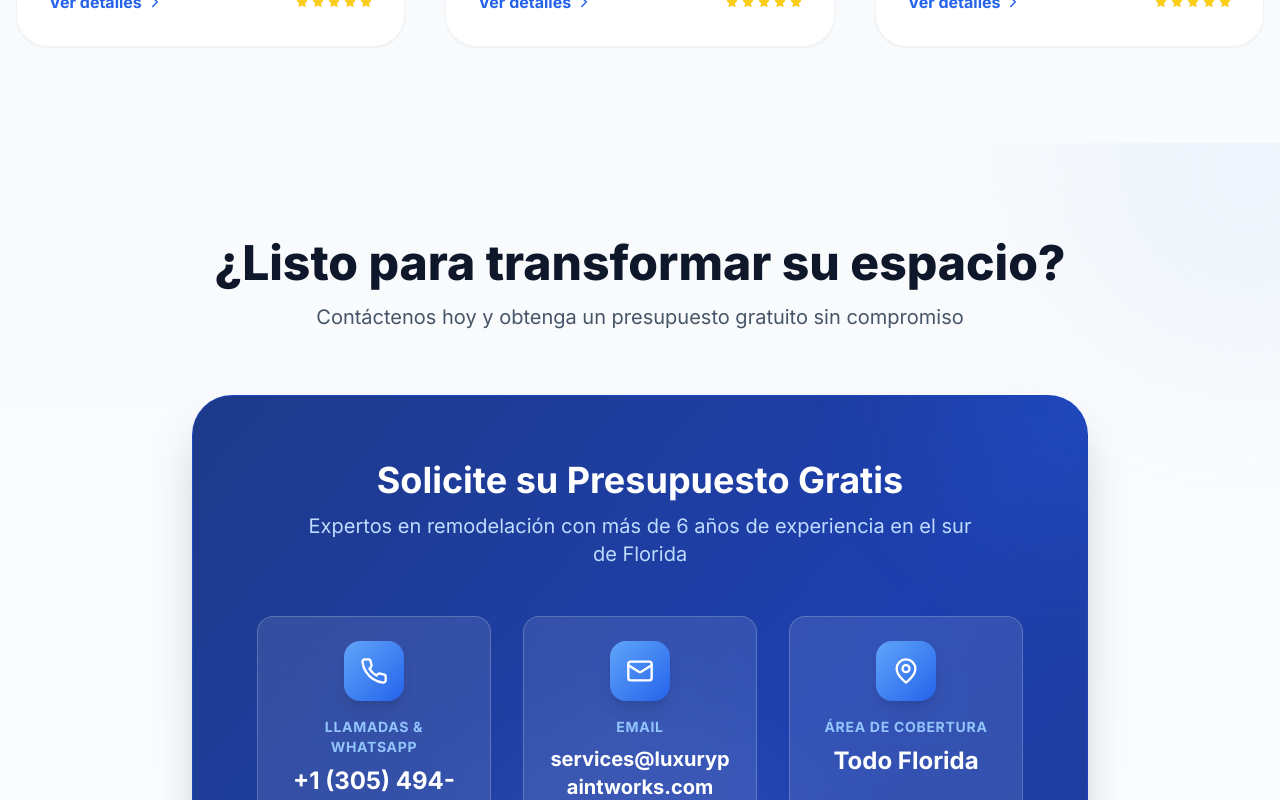
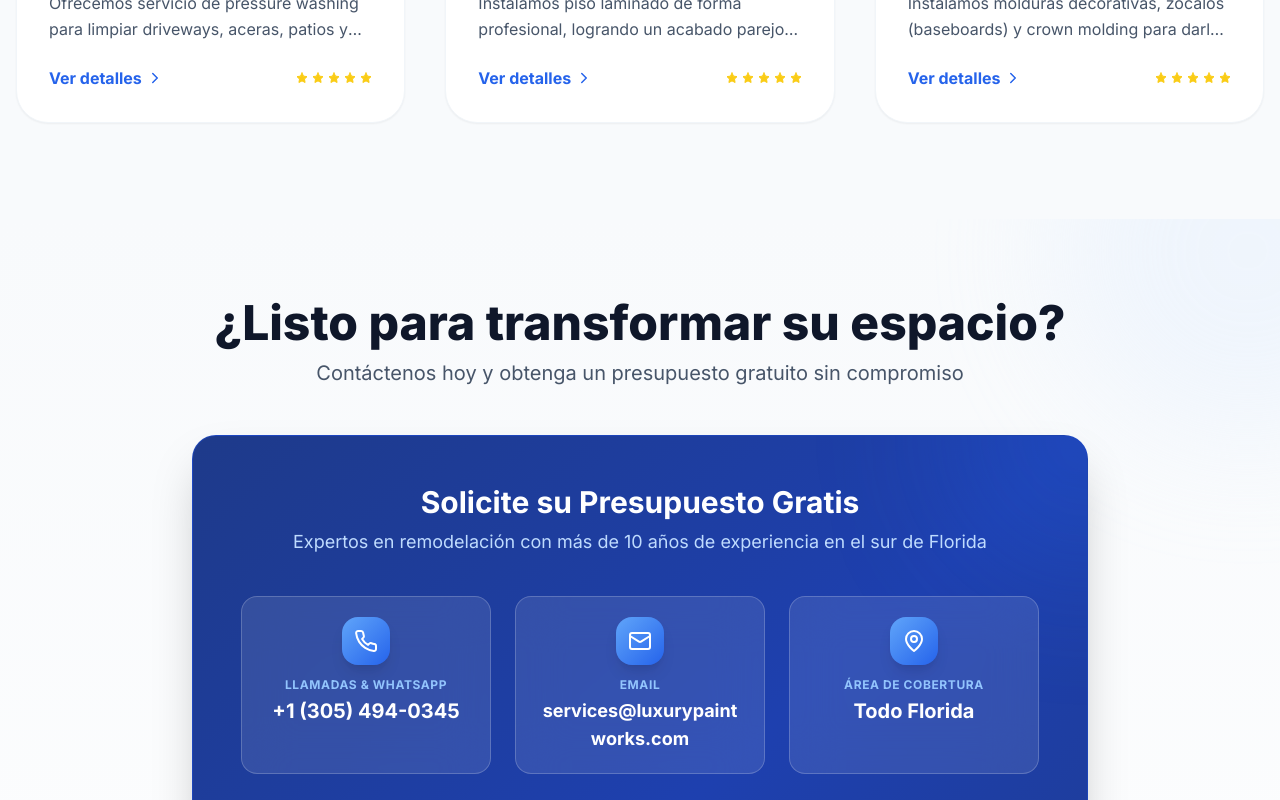
Before and after one commit to YankielDBC2/luxury-paintworks, a React (Vite) app: page / in a window 1280 px wide. Shown: the part 2000-2800 px from the top of the page. Built offline with nearby package versions, Linux system fonts and the light colour scheme; the HTML template or start-up script is replaced by a standard one.

Commit message:
Optimizar ContactSection y QuickFeatures para móviles, quitar Inc del header

```diff
--- a/src/components/contact/ContactSection.jsx
+++ b/src/components/contact/ContactSection.jsx
@@ -4,7 +4,7 @@ import { servicesData, contactInfo } from '../../data/servicesData';
 
 export const ContactSection = () => {
   return (
-    <section id="contacto" className="py-16 md:py-24 bg-gradient-to-b from-slate-50 to-white relative overflow-hidden">
+    <section id="contacto" className="py-12 md:py-20 bg-gradient-to-b from-slate-50 to-white relative overflow-hidden">
       {/* Background decorations */}
       <div className="absolute inset-0 overflow-hidden pointer-events-none">
         <div className="absolute -top-40 -right-40 w-96 h-96 bg-blue-100 rounded-full blur-3xl opacity-30" />
@@ -13,75 +13,74 @@ export const ContactSection = () => {
 
       <div className="container mx-auto px-4 relative z-10">
         {/* Section Header */}
-        <div className="text-center mb-12 md:mb-16">
-          <h2 className="text-3xl md:text-4xl lg:text-5xl font-extrabold text-slate-900 mb-4">
+        <div className="text-center mb-8 md:mb-12">
+          <h2 className="text-2xl md:text-4xl lg:text-5xl font-extrabold text-slate-900 mb-3">
             ¿Listo para transformar su espacio?
           </h2>
-          <p className="text-lg md:text-xl text-slate-600 max-w-2xl mx-auto">
+          <p className="text-base md:text-xl text-slate-600 max-w-2xl mx-auto">
             Contáctenos hoy y obtenga un presupuesto gratuito sin compromiso
           </p>
         </div>
 
         <div className="max-w-4xl mx-auto">
-          <div className="bg-gradient-to-br from-blue-900 via-blue-800 to-blue-900 rounded-3xl md:rounded-[2.5rem] overflow-hidden shadow-2xl border border-blue-700/50 relative">
+          <div className="bg-gradient-to-br from-blue-900 via-blue-800 to-blue-900 rounded-2xl md:rounded-3xl overflow-hidden shadow-2xl border border-blue-700/50 relative">
             {/* Decorative elements */}
             <div className="absolute top-0 right-0 w-72 h-72 bg-blue-600/20 rounded-full blur-3xl -mr-36 -mt-36" />
             <div className="absolute bottom-0 left-0 w-72 h-72 bg-blue-400/10 rounded-full blur-3xl -ml-36 -mb-36" />
-            <div className="absolute top-1/2 left-1/2 -translate-x-1/2 -translate-y-1/2 w-96 h-96 bg-white/5 rounded-full blur-3xl" />
 
-            <div className="relative z-10 p-8 md:p-12 lg:p-16">
+            <div className="relative z-10 p-6 md:p-10 lg:p-12">
               {/* Title */}
-              <div className="text-center mb-10 md:mb-12">
-                <h3 className="text-3xl md:text-4xl font-bold text-white mb-3">
+              <div className="text-center mb-6 md:mb-10">
+                <h3 className="text-2xl md:text-3xl font-bold text-white mb-2">
                   Solicite su Presupuesto Gratis
                 </h3>
-                <p className="text-blue-200 text-lg md:text-xl max-w-2xl mx-auto">
-                  Expertos en remodelación con más de 6 años de experiencia en el sur de Florida
+                <p className="text-blue-200 text-sm md:text-lg">
+                  Expertos en remodelación con más de 10 años de experiencia en el sur de Florida
                 </p>
               </div>
 
               {/* Contact Grid */}
-              <div className="grid grid-cols-1 md:grid-cols-3 gap-6 md:gap-8 mb-10 md:mb-12">
+              <div className="grid grid-cols-1 md:grid-cols-3 gap-4 md:gap-6 mb-6 md:mb-10">
                 {/* Phone */}
-                <div className="bg-white/10 backdrop-blur-xl rounded-2xl p-6 border border-white/20 hover:bg-white/15 transition-all group">
+                <div className="bg-white/10 backdrop-blur-xl rounded-xl md:rounded-2xl p-4 md:p-5 border border-white/20 hover:bg-white/15 transition-all group">
                   <div className="flex flex-col items-center text-center">
-                    <div className="bg-gradient-to-br from-blue-400 to-blue-600 p-4 rounded-2xl mb-4 group-hover:scale-110 transition-transform shadow-lg">
-                      <Phone size={28} className="text-white" />
+                    <div className="bg-gradient-to-br from-blue-400 to-blue-600 p-3 rounded-xl md:rounded-2xl mb-3 group-hover:scale-110 transition-transform shadow-lg">
+                      <Phone size={24} className="text-white" />
                     </div>
-                    <p className="text-sm text-blue-300 font-bold uppercase tracking-wider mb-2">
+                    <p className="text-xs text-blue-300 font-bold uppercase tracking-wider mb-1">
                       Llamadas & WhatsApp
                     </p>
-                    <a href={`tel:${contactInfo.phoneRaw}`} className="text-xl md:text-2xl font-bold text-white hover:text-blue-300 transition-colors">
+                    <a href={`tel:${contactInfo.phoneRaw}`} className="text-lg md:text-xl font-bold text-white hover:text-blue-300 transition-colors">
                       {contactInfo.phone}
                     </a>
                   </div>
                 </div>
 
                 {/* Email */}
-                <div className="bg-white/10 backdrop-blur-xl rounded-2xl p-6 border border-white/20 hover:bg-white/15 transition-all group">
+                <div className="bg-white/10 backdrop-blur-xl rounded-xl md:rounded-2xl p-4 md:p-5 border border-white/20 hover:bg-white/15 transition-all group">
                   <div className="flex flex-col items-center text-center">
-                    <div className="bg-gradient-to-br from-blue-400 to-blue-600 p-4 rounded-2xl mb-4 group-hover:scale-110 transition-transform shadow-lg">
-                      <Mail size={28} className="text-white" />
+                    <div className="bg-gradient-to-br from-blue-400 to-blue-600 p-3 rounded-xl md:rounded-2xl mb-3 group-hover:scale-110 transition-transform shadow-lg">
+                      <Mail size={24} className="text-white" />
                     </div>
-                    <p className="text-sm text-blue-300 font-bold uppercase tracking-wider mb-2">
+                    <p className="text-xs text-blue-300 font-bold uppercase tracking-wider mb-1">
                       Email
                     </p>
-                    <a href={`mailto:${contactInfo.email}`} className="text-lg md:text-xl font-bold text-white hover:text-blue-300 transition-colors break-all">
+                    <a href={`mailto:${contactInfo.email}`} className="text-sm md:text-base lg:text-lg font-bold text-white hover:text-blue-300 transition-colors break-all leading-tight">
                       {contactInfo.email}
                     </a>
                   </div>
                 </div>
 
                 {/* Coverage */}
-                <div className="bg-white/10 backdrop-blur-xl rounded-2xl p-6 border border-white/20 hover:bg-white/15 transition-all group">
+                <div className="bg-white/10 backdrop-blur-xl rounded-xl md:rounded-2xl p-4 md:p-5 border border-white/20 hover:bg-white/15 transition-all group">
                   <div className="flex flex-col items-center text-center">
-                    <div className="bg-gradient-to-br from-blue-400 to-blue-600 p-4 rounded-2xl mb-4 group-hover:scale-110 transition-transform shadow-lg">
-                      <MapPin size={28} className="text-white" />
+                    <div className="bg-gradient-to-br from-blue-400 to-blue-600 p-3 rounded-xl md:rounded-2xl mb-3 group-hover:scale-110 transition-transform shadow-lg">
+                      <MapPin size={24} className="text-white" />
                     </div>
-                    <p className="text-sm text-blue-300 font-bold uppercase tracking-wider mb-2">
+                    <p className="text-xs text-blue-300 font-bold uppercase tracking-wider mb-1">
                       Área de Cobertura
                     </p>
-                    <p className="text-xl md:text-2xl font-bold text-white">
+                    <p className="text-lg md:text-xl font-bold text-white">
                       {contactInfo.coverage}
                     </p>
                   </div>
@@ -89,98 +88,98 @@ export const ContactSection = () => {
               </div>
 
               {/* CTA Buttons */}
-              <div className="grid grid-cols-1 md:grid-cols-2 gap-4 mb-10 md:mb-12">
+              <div className="grid grid-cols-1 md:grid-cols-2 gap-3 md:gap-4 mb-6 md:mb-10">
                 <a
                   href={`https://wa.me/${contactInfo.phoneRaw}?text=${encodeURIComponent(contactInfo.whatsappMessage)}`}
                   target="_blank"
                   rel="noopener noreferrer"
-                  className="flex items-center justify-center gap-3 bg-gradient-to-r from-green-500 to-green-600 hover:from-green-600 hover:to-green-700 text-white font-bold py-5 px-6 rounded-2xl transition-all shadow-xl hover:shadow-2xl transform hover:scale-105 active:scale-95"
+                  className="flex items-center justify-center gap-2 md:gap-3 bg-gradient-to-r from-green-500 to-green-600 hover:from-green-600 hover:to-green-700 text-white font-bold py-3 md:py-4 px-4 rounded-xl md:rounded-2xl transition-all shadow-xl hover:shadow-2xl transform hover:scale-105 active:scale-95 text-sm md:text-base"
                 >
-                  <MessageCircle size={24} />
-                  <span className="text-lg">Chatear por WhatsApp</span>
+                  <MessageCircle size={20} className="md:w-6 md:h-6" />
+                  <span>Chatear por WhatsApp</span>
                 </a>
 
                 <a
                   href={`sms:${contactInfo.phoneRaw}?body=${encodeURIComponent(contactInfo.smsMessage)}`}
-                  className="flex items-center justify-center gap-3 bg-white/10 hover:bg-white/20 backdrop-blur-md text-white font-bold py-5 px-6 rounded-2xl transition-all border-2 border-white/30 hover:border-white/50 shadow-xl transform hover:scale-105 active:scale-95"
+                  className="flex items-center justify-center gap-2 md:gap-3 bg-white/10 hover:bg-white/20 backdrop-blur-md text-white font-bold py-3 md:py-4 px-4 rounded-xl md:rounded-2xl transition-all border-2 border-white/30 hover:border-white/50 shadow-xl transform hover:scale-105 active:scale-95 text-sm md:text-base"
                 >
-                  <MessageCircle size={24} />
-                  <span className="text-lg">Enviar SMS</span>
+                  <MessageCircle size={20} className="md:w-6 md:h-6" />
+                  <span>Enviar SMS</span>
                 </a>
               </div>
 
               {/* Divider */}
-              <div className="relative mb-10 md:mb-12">
+              <div className="relative mb-6 md:mb-8">
                 <div className="absolute inset-0 flex items-center">
                   <div className="w-full border-t border-white/20"></div>
                 </div>
                 <div className="relative flex justify-center">
-                  <span className="bg-blue-900 px-6 text-blue-300 font-semibold text-sm uppercase tracking-wider">
+                  <span className="bg-blue-900 px-4 text-blue-300 font-semibold text-xs uppercase tracking-wider">
                     Síguenos
                   </span>
                 </div>
               </div>
 
               {/* Social Media */}
-              <div className="flex justify-center gap-4 mb-10 md:mb-12">
+              <div className="flex justify-center gap-3 md:gap-4 mb-6 md:mb-8">
                 <a
                   href={contactInfo.social.instagram}
                   target="_blank"
                   rel="noopener noreferrer"
-                  className="bg-white/10 backdrop-blur-md p-4 rounded-2xl hover:bg-white/20 transition-all border border-white/20 group shadow-lg hover:shadow-xl transform hover:scale-110"
+                  className="bg-white/10 backdrop-blur-md p-3 rounded-xl hover:bg-white/20 transition-all border border-white/20 group shadow-lg hover:shadow-xl transform hover:scale-110"
                 >
-                  <Instagram size={28} className="text-white group-hover:text-pink-400 transition-colors" />
+                  <Instagram size={24} className="text-white group-hover:text-pink-400 transition-colors" />
                 </a>
                 <a
                   href={contactInfo.social.facebook}
                   target="_blank"
                   rel="noopener noreferrer"
-                  className="bg-white/10 backdrop-blur-md p-4 rounded-2xl hover:bg-white/20 transition-all border border-white/20 group shadow-lg hover:shadow-xl transform hover:scale-110"
+                  className="bg-white/10 backdrop-blur-md p-3 rounded-xl hover:bg-white/20 transition-all border border-white/20 group shadow-lg hover:shadow-xl transform hover:scale-110"
                 >
-                  <Facebook size={28} className="text-white group-hover:text-blue-400 transition-colors" />
+                  <Facebook size={24} className="text-white group-hover:text-blue-400 transition-colors" />
                 </a>
                 <a
                   href={contactInfo.social.tiktok}
                   target="_blank"
                   rel="noopener noreferrer"
-                  className="bg-white/10 backdrop-blur-md p-4 rounded-2xl hover:bg-white/20 transition-all border border-white/20 group shadow-lg hover:shadow-xl transform hover:scale-110"
+                  className="bg-white/10 backdrop-blur-md p-3 rounded-xl hover:bg-white/20 transition-all border border-white/20 group shadow-lg hover:shadow-xl transform hover:scale-110"
                 >
-                  <svg className="w-7 h-7 text-white group-hover:text-cyan-400 transition-colors" fill="currentColor" viewBox="0 0 24 24">
+                  <svg className="w-6 h-6 text-white group-hover:text-cyan-400 transition-colors" fill="currentColor" viewBox="0 0 24 24">
                     <path d="M19.59 6.69a4.83 4.83 0 0 1-3.77-4.25V2h-3.45v13.67a2.89 2.89 0 0 1-5.2 1.74 2.89 2.89 0 0 1 2.31-4.64 2.93 2.93 0 0 1 .88.13V9.4a6.84 6.84 0 0 0-1-.05A6.33 6.33 0 0 0 5 20.1a6.34 6.34 0 0 0 10.86-4.43v-7a8.16 8.16 0 0 0 4.77 1.52v-3.4a4.85 4.85 0 0 1-1-.1z"/>
                   </svg>
                 </a>
               </div>
 
               {/* Social Proof */}
-              <div className="bg-white/5 backdrop-blur-md rounded-2xl p-6 border border-white/10">
-                <div className="flex flex-col md:flex-row items-center justify-center gap-6">
-                  <div className="flex -space-x-4">
+              <div className="bg-white/5 backdrop-blur-md rounded-xl md:rounded-2xl p-4 md:p-5 border border-white/10 mb-4 md:mb-6">
+                <div className="flex flex-col md:flex-row items-center justify-center gap-4">
+                  <div className="flex -space-x-3">
                     {[1, 2, 3, 4, 5].map(i => (
                       <img
                         key={i}
-                        className="w-12 h-12 rounded-full border-4 border-blue-900 shadow-lg"
+                        className="w-10 h-10 rounded-full border-3 border-blue-900 shadow-lg"
                         src={`https://i.pravatar.cc/100?u=${i}`}
                         alt={`Cliente ${i}`}
                       />
                     ))}
                   </div>
                   <div className="text-center md:text-left">
-                    <p className="text-white font-bold text-lg mb-1">
-                      +50 Clientes Satisfechos
+                    <p className="text-white font-bold text-base md:text-lg mb-1">
+                      +500 Clientes Satisfechos
                     </p>
-                    <p className="text-blue-300 text-sm">
-                      Calificación promedio: ⭐⭐⭐⭐⭐ 5/5
+                    <p className="text-blue-300 text-xs md:text-sm">
+                      Calificación promedio: ⭐⭐⭐⭐⭐ 4.9/5
                     </p>
                   </div>
                 </div>
               </div>
 
               {/* Hours */}
-              <div className="mt-8 text-center">
-                <div className="inline-flex items-center gap-2 bg-white/5 backdrop-blur-md px-6 py-3 rounded-full border border-white/10">
-                  <Clock size={20} className="text-blue-400" />
-                  <span className="text-white font-semibold">
-                    Lunes a Viernes: 8:00 AM - 8:00 PM
+              <div className="text-center">
+                <div className="inline-flex items-center gap-2 bg-white/5 backdrop-blur-md px-4 md:px-6 py-2 md:py-3 rounded-full border border-white/10">
+                  <Clock size={18} className="text-blue-400" />
+                  <span className="text-white font-semibold text-xs md:text-sm">
+                    Lunes a Sábado: 8:00 AM - 6:00 PM
                   </span>
                 </div>
               </div>
@@ -189,29 +188,29 @@ export const ContactSection = () => {
         </div>
 
         {/* Trust Badges */}
-        <div className="mt-12 md:mt-16 grid grid-cols-2 md:grid-cols-4 gap-6 max-w-4xl mx-auto">
+        <div className="mt-8 md:mt-12 grid grid-cols-2 md:grid-cols-4 gap-4 max-w-4xl mx-auto">
           <div className="text-center">
-            <div className="bg-white rounded-2xl p-6 shadow-lg border border-slate-200 hover:shadow-xl transition-all">
-              <p className="text-3xl font-bold text-blue-600 mb-2">6+</p>
-              <p className="text-sm font-semibold text-slate-700">Años de Experiencia</p>
+            <div className="bg-white rounded-xl md:rounded-2xl p-4 md:p-5 shadow-lg border border-slate-200 hover:shadow-xl transition-all">
+              <p className="text-2xl md:text-3xl font-bold text-blue-600 mb-1">10+</p>
+              <p className="text-xs md:text-sm font-semibold text-slate-700">Años de Experiencia</p>
             </div>
           </div>
           <div className="text-center">
-            <div className="bg-white rounded-2xl p-6 shadow-lg border border-slate-200 hover:shadow-xl transition-all">
-              <p className="text-3xl font-bold text-blue-600 mb-2">50+</p>
-              <p className="text-sm font-semibold text-slate-700">Proyectos Completados</p>
+            <div className="bg-white rounded-xl md:rounded-2xl p-4 md:p-5 shadow-lg border border-slate-200 hover:shadow-xl transition-all">
+              <p className="text-2xl md:text-3xl font-bold text-blue-600 mb-1">500+</p>
+              <p className="text-xs md:text-sm font-semibold text-slate-700">Proyectos Completados</p>
             </div>
           </div>
           <div className="text-center">
-            <div className="bg-white rounded-2xl p-6 shadow-lg border border-slate-200 hover:shadow-xl transition-all">
-              <p className="text-3xl font-bold text-blue-600 mb-2">100%</p>
-              <p className="text-sm font-semibold text-slate-700">Satisfacción</p>
+            <div className="bg-white rounded-xl md:rounded-2xl p-4 md:p-5 shadow-lg border border-slate-200 hover:shadow-xl transition-all">
+              <p className="text-2xl md:text-3xl font-bold text-blue-600 mb-1">100%</p>
+              <p className="text-xs md:text-sm font-semibold text-slate-700">Satisfacción</p>
             </div>
           </div>
           <div className="text-center">
-            <div className="bg-white rounded-2xl p-6 shadow-lg border border-slate-200 hover:shadow-xl transition-all">
-              <p className="text-3xl font-bold text-blue-600 mb-2">24/7</p>
-              <p className="text-sm font-semibold text-slate-700">Disponibilidad</p>
+            <div className="bg-white rounded-xl md:rounded-2xl p-4 md:p-5 shadow-lg border border-slate-200 hover:shadow-xl transition-all">
+              <p className="text-2xl md:text-3xl font-bold text-blue-600 mb-1">24/7</p>
+              <p className="text-xs md:text-sm font-semibold text-slate-700">Disponibilidad</p>
             </div>
           </div>
         </div>
```
Also changed, not shown: src/components/home/QuickFeatures.jsx (+7 -5 lines).
